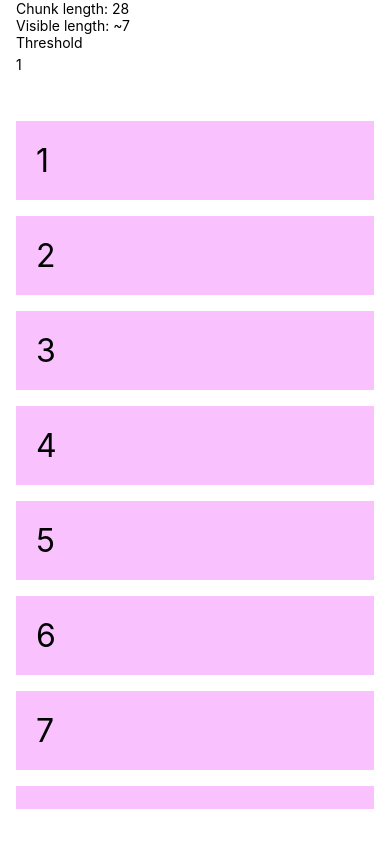
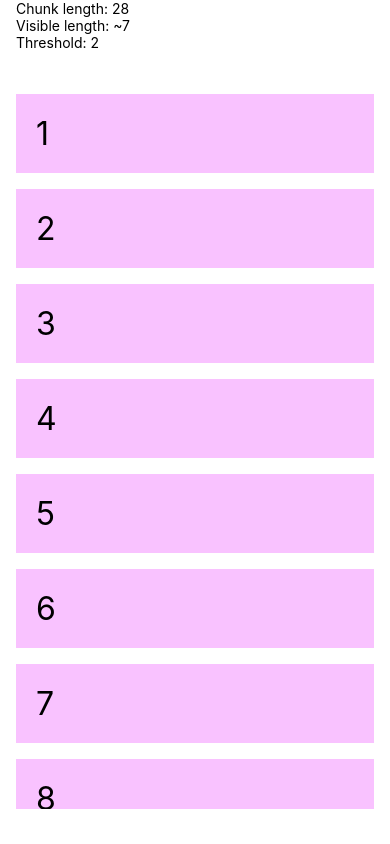
Before and after one commit to tyndria/neat-talks, a React Native app: screen / in a window 390 px wide. Built offline with nearby package versions, Linux system fonts and the light colour scheme.

Commit message:
remove input

```diff
--- a/src/modules/List/List.js
+++ b/src/modules/List/List.js
@@ -1,5 +1,5 @@
 import React, { useState } from 'react';
-import { Text, View, Alert, TextInput } from 'react-native';
+import { Text, View } from 'react-native';
 
 import { ListView } from './ListView';
 
@@ -11,8 +11,6 @@ const CHUNK_SIZE = 28;
 const initialState = generateData(1, CHUNK_SIZE);
 
 export const List = () => {
-  const [threshold, setThreshold] = useState('1');
-
   const [data, setData] = useState(initialState);
   const [loadingMore, setLoadingMore] = useState(false);
 
@@ -25,25 +23,14 @@ export const List = () => {
     }
   };
 
-  const reload = () => setData(initialState);
-
-  const handleThresholdChange = (value) => {
-    value && setThreshold(value);
-    reload();
-  };
+  const threshold = 2;
 
   return (
     <View style={{ flex: 1 }}>
       <View style={{ marginHorizontal: 16 }}>
         <Text>Chunk length: {CHUNK_SIZE}</Text>
         <Text>Visible length: ~7</Text>
-        <Text>Threshold</Text>
-        <TextInput
-          style={{ paddingVertical: 5 }}
-          value={threshold}
-          defaultValue={threshold}
-          onChange={handleThresholdChange}
-        />
+        <Text>Threshold: {threshold}</Text>
       </View>
       <ListView
         items={data.map(prepareItem)}
--- a/src/modules/List/ListView.js
+++ b/src/modules/List/ListView.js
@@ -30,11 +30,7 @@ export const ListView = ({
         renderItem={renderItem}
         keyExtractor={(item) => item.id}
         onEndReached={onLoadMore}
-        onScroll={(e) => [
-          console.log(
-            e.nativeEvent.contentSize.height - e.nativeEvent.contentOffset.y,
-          ),
-        ]}
+        onScroll={(e) => [console.log(e.nativeEvent.layoutMeasurement)]}
         ListFooterComponent={() =>
           loadingMore ? (
             <View>
```
